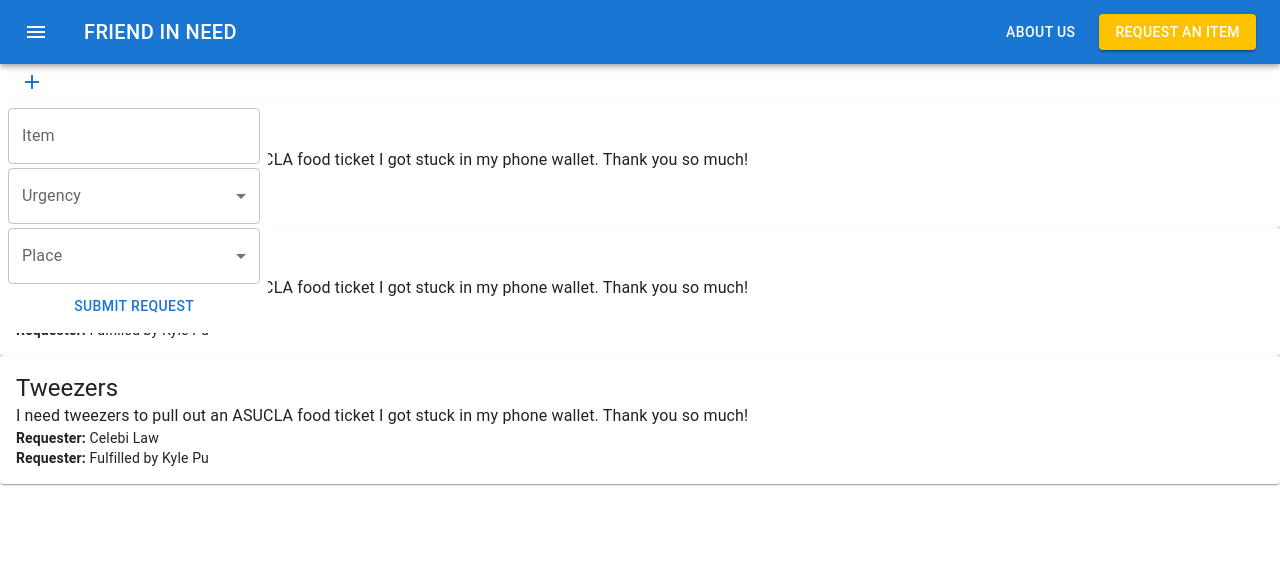
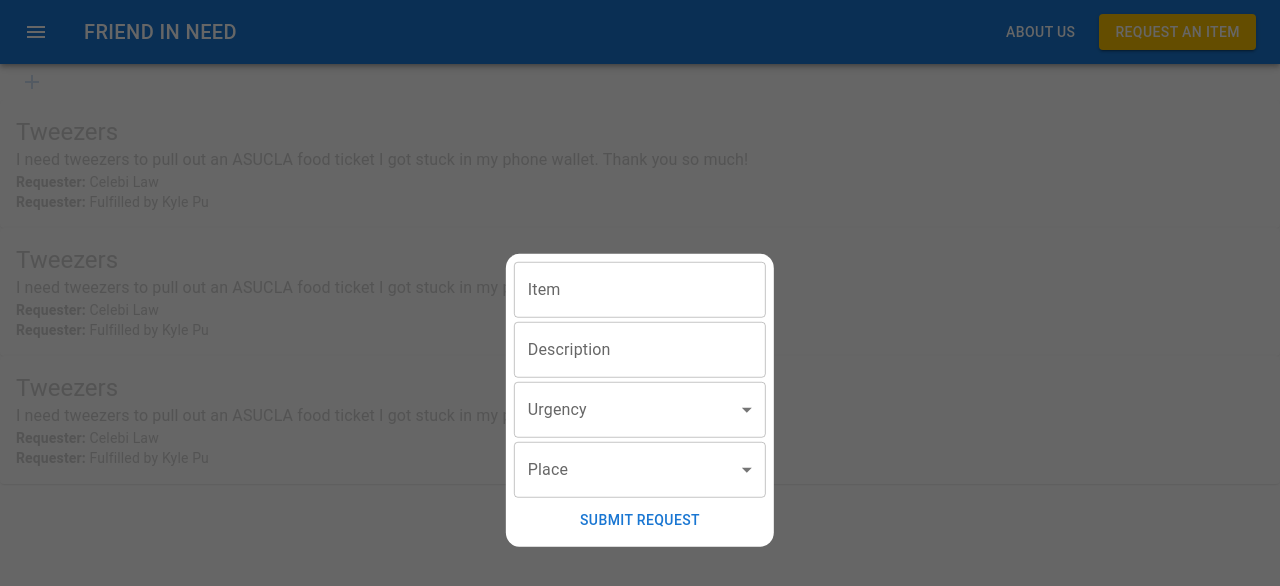
Before and after one commit to celebilaw/lahacks22, a React (Create React App) app in the folder friendinneed/: page / in a window 1280 px wide. Both pictures are taken after a click on the button 32 px from the left and 82 px from the top of the page. Shown: the top 586 px of the page. Built offline with nearby package versions, Linux system fonts and the light colour scheme.

Commit message:
New Request Form done.
Interactivity complete:

- Grays out background and decreases opacity with transition
- Can close the form either by clicking on SUBMIT REQUEST or by clicking outside of the form while it's in focus

```diff
--- a/friendinneed/src/components/HomePage.css
+++ b/friendinneed/src/components/HomePage.css
@@ -10,7 +10,18 @@
 .show {
     visibility: visible;
     -webkit-animation: fadeIn 0.5s;
-    animation: fadeIn 0.5s
+    animation: fadeIn 0.5s;
+    position: absolute;
+    top: 50%;
+    left: 50%;
+    transform: translate(-50%, -50%);
+    box-shadow:  0 0 0  9999px rgba(0, 0, 0, .6);
+    border-radius: 5%;
+}
+
+.show + .RequestCards{
+    opacity: 0.2;
+    transition: opacity 1s linear;
 }
 
 /* Add animation (fade in the popup) */
--- a/friendinneed/src/components/HomePage.js
+++ b/friendinneed/src/components/HomePage.js
@@ -5,21 +5,21 @@ import AddIcon from '@mui/icons-material/Add';
 import { Button } from '@mui/material';
 import Stack from '@mui/material/Stack';
 import TextField from '@mui/material/TextField';
-import { Select, MenuItem, FormControl } from '@mui/material';
+import { MenuItem } from '@mui/material';
 
 function HomePage() {
 
   let [item, setItem] = useState("");
+  let [description, setDescription] = useState("");
   let [urgency, setUrgency] = useState("");
   let [loc, setLoc] = useState("");
 
-  const onClickAddRequest = () => {
-    let popup = document.getElementById("request-form");
-    popup.classList.toggle("show");
+  const handleItemChange = (e) => {
+    setItem(e.target.value);
   }
 
-  const handleItemChange = (e) => {
-    setItem(e.target.value);
+  const handleDescChange = (e) => {
+    setDescription(e.target.value);
   }
 
   const handleUrgencyChange = (e) => {
@@ -31,19 +31,41 @@ function HomePage() {
   }
 
   const handleSubmit = (e) => {
+    // Do some checks to ensure no blank fields are submitted
+
+
     console.log(item, urgency, loc);
+
+    // Clear form elements when user submits
     setItem("");
     setUrgency("");
     setLoc("");
+
+    // Close new request form when user clicks submit
+    document.getElementById("request-form").classList.toggle("show");
+  }
+
+  const detectClick = (e) => {
+    let addIcon = document.getElementById("AddIcon");
+    let requestForm = document.getElementById("request-form");
+
+    // Close new request form IF it is open and user clicks outside of it
+    if(!requestForm.contains(e.target) && requestForm.classList.contains("show")){
+      document.getElementById("request-form").classList.toggle("show");
+    }
+
+    // Open new request form if add button is clicked
+    // This MUST be after the above check for closing the new form
+    if(addIcon.contains(e.target)){
+      document.getElementById("request-form").classList.toggle("show");
+    }
   }
 
   const urgencies = ["SOS", "Immediate", "Couple Hours", "Days", "Weeks"]
   const landmarks = ["Powell", "YRL", "Sproul", "Delta Terrace", "Sunset Village", "Rieber", "De Neve", "Olympic", "Centennial"].sort() // Sort by alphabetical order
 
   return (
-    <div>
-      <Button className="AddRequest" onClick={onClickAddRequest}><AddIcon /></Button>
-
+    <div onClick={detectClick}>
       <Stack
         id="request-form"
         component="form"
@@ -55,7 +77,8 @@ function HomePage() {
         autoComplete="off"
         className="RequestForm"
       >
-        <TextField label="Item" variant="outlined" value={item} onChange={handleItemChange}/>
+        <TextField label="Item" variant="outlined" value={item} onChange={handleItemChange} />
+        <TextField label="Description" variant="outlined" value={description} onChange={handleDescChange} />
 
         <TextField
           value={urgency}
@@ -76,9 +99,13 @@ function HomePage() {
         <Button onClick={handleSubmit}>Submit Request</Button>
       </Stack>
 
-      <Request title="Tweezers" desc="I need tweezers to pull out an ASUCLA food ticket I got stuck in my phone wallet. Thank you so much!" requester="Celebi Law" status="Fulfilled by Kyle Pu" />
-      <Request title="Tweezers" desc="I need tweezers to pull out an ASUCLA food ticket I got stuck in my phone wallet. Thank you so much!" requester="Celebi Law" status="Fulfilled by Kyle Pu" />
-      <Request title="Tweezers" desc="I need tweezers to pull out an ASUCLA food ticket I got stuck in my phone wallet. Thank you so much!" requester="Celebi Law" status="Fulfilled by Kyle Pu" />
+      <div className="RequestCards">
+        <Button className="AddRequest" id="AddIcon"><AddIcon /></Button>
+
+        <Request title="Tweezers" desc="I need tweezers to pull out an ASUCLA food ticket I got stuck in my phone wallet. Thank you so much!" requester="Celebi Law" status="Fulfilled by Kyle Pu" />
+        <Request title="Tweezers" desc="I need tweezers to pull out an ASUCLA food ticket I got stuck in my phone wallet. Thank you so much!" requester="Celebi Law" status="Fulfilled by Kyle Pu" />
+        <Request title="Tweezers" desc="I need tweezers to pull out an ASUCLA food ticket I got stuck in my phone wallet. Thank you so much!" requester="Celebi Law" status="Fulfilled by Kyle Pu" />
+      </div>
     </div>
   );
 }
```
